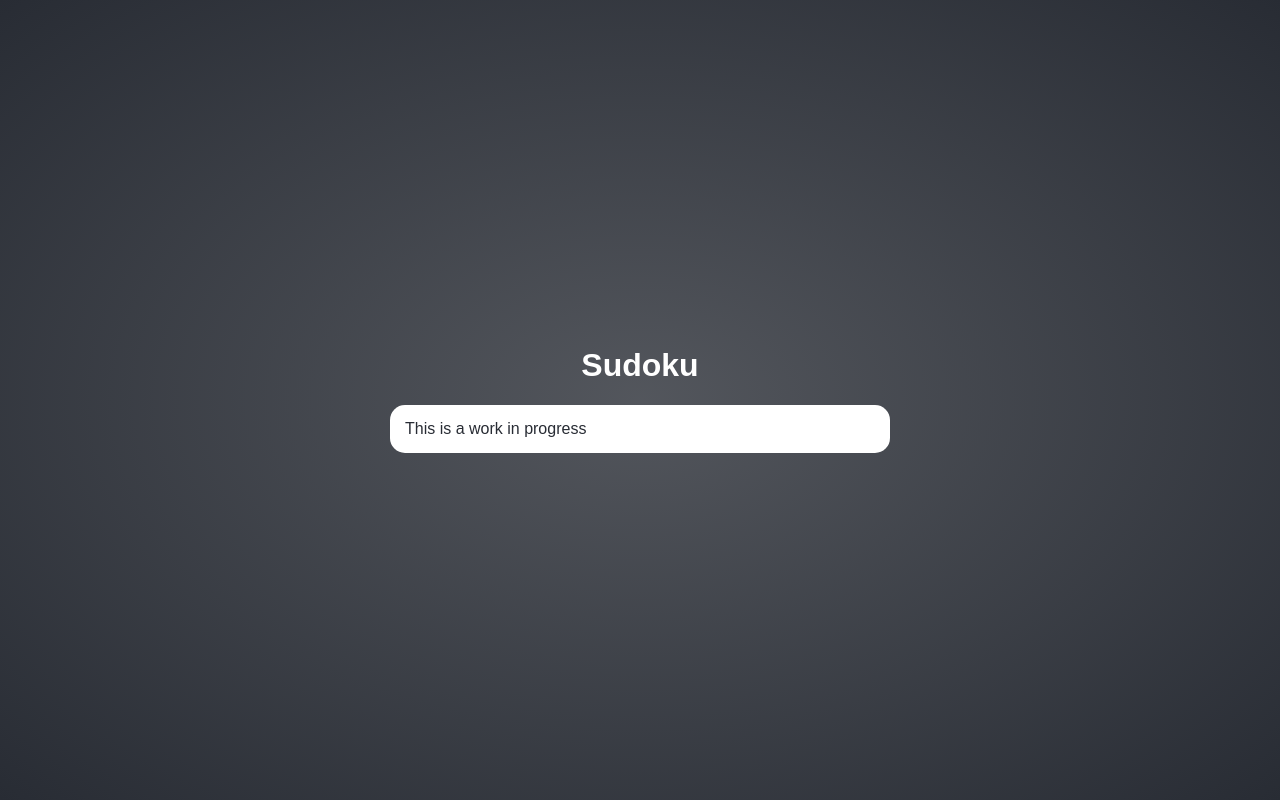
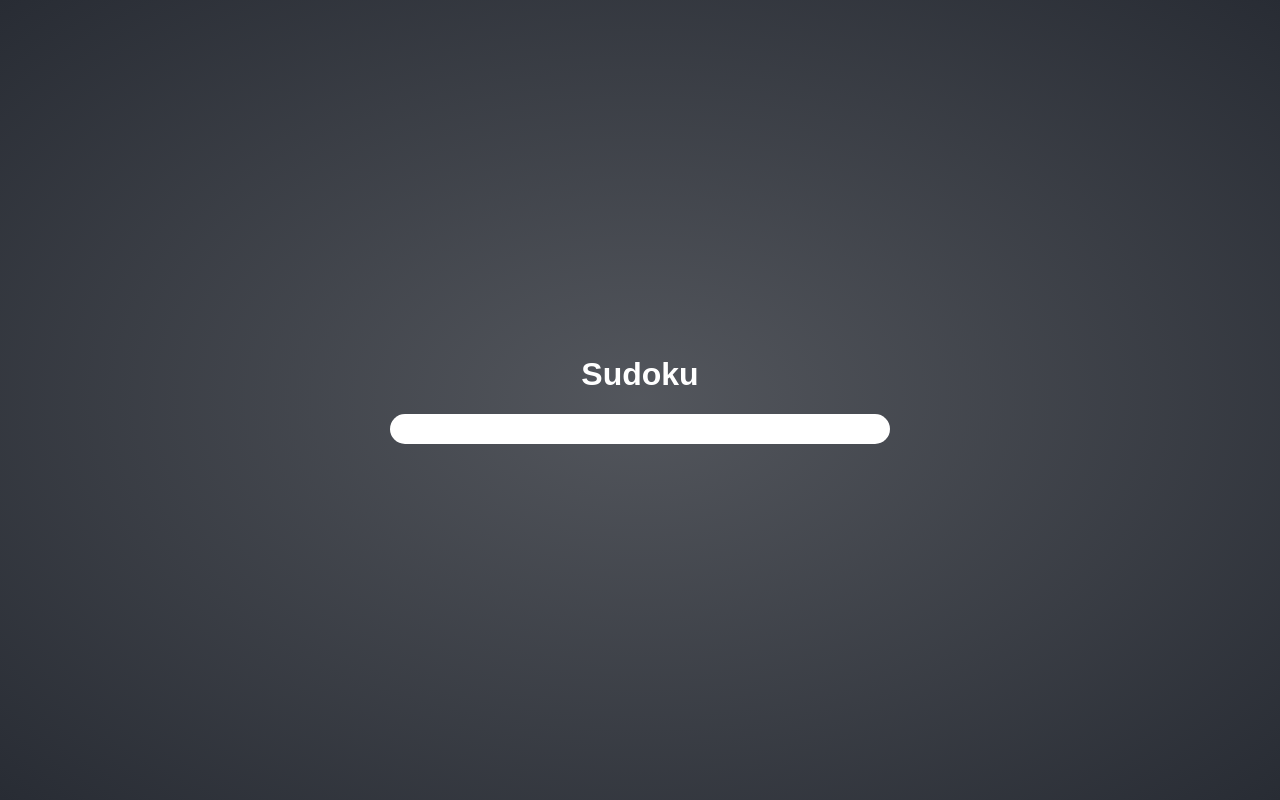
Before and after one commit to beemee-p/react-sudoku, a React (Create React App) app: page / in a window 1280 px wide. Built offline with nearby package versions, Linux system fonts and the light colour scheme.

Commit message:
Add Grid component

```diff
--- /dev/null
+++ b/src/components/grid/index.tsx
@@ -0,0 +1,17 @@
+import React, { FC, Children } from 'react'
+
+const Grid: FC = () => {
+  // other
+  return (
+    <div data-cy="grid-container">
+    {Children.toArray([...Array(9)].map((_, rowIndex) => (
+      <div data-cy="grid-row-containter">
+      {Children.toArray([...Array(9)].map((_, colIndex) => (
+        <div data-cy="block"></div>
+      )))}
+      </div>
+    )))}
+    </div>
+  )
+}
+export default Grid
--- a/src/components/index.ts
+++ b/src/components/index.ts
@@ -1 +1,2 @@
 export * from './styles';
+export { default as Grid } from './grid';
--- a/src/index.tsx
+++ b/src/index.tsx
@@ -1,7 +1,7 @@
 import React from 'react'
 import ReactDOM from 'react-dom'
 import { ThemeProvider } from 'styled-components'
-import { Content, Title, Card } from './components'
+import { Content, Title, Card, Grid } from './components'
 import { unregister } from './core'
 import { GlobalStyles, theme } from './styles'
 
@@ -10,7 +10,9 @@ ReactDOM.render(
     <GlobalStyles />
     <Content data-cy="content">
     <Title data-cy="title">Sudoku</Title>
-    <Card data-cy="card">This is a work in progress</Card>
+    <Card data-cy="card">
+      <Grid />
+    </Card>
     </Content>
   </ThemeProvider>,
   document.getElementById('root')
```
